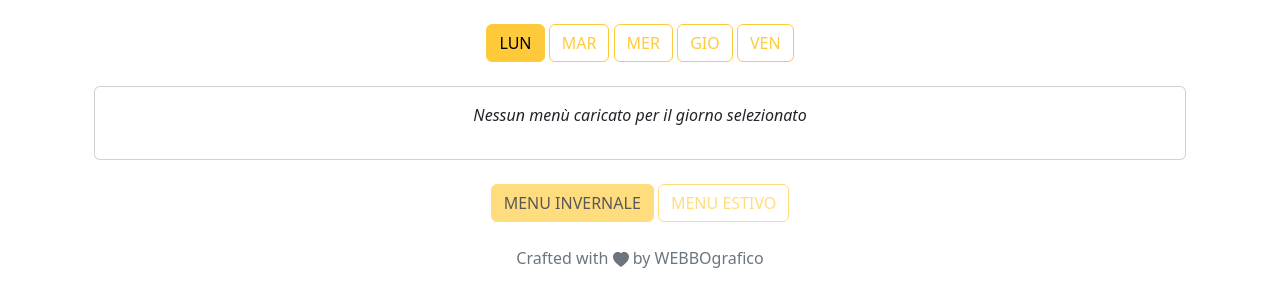
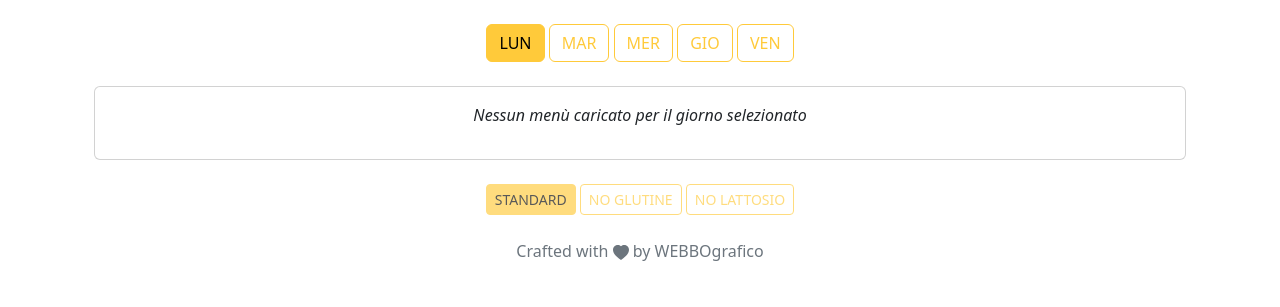
Before and after one commit to applewebbo/school_menu, a Django app: page / in a window 1280 px wide. Shown: the part 61-368 px from the top of the page. Run offline with Django 4.2, Linux system fonts and the light colour scheme; data that the repository does not hold is empty; some libraries are stand-ins or nearby versions.

Commit message:
modified footer menu

```diff
--- a/core/urls.py
+++ b/core/urls.py
@@ -1,18 +1,3 @@
-"""core URL Configuration
-
-The `urlpatterns` list routes URLs to views. For more information please see:
-    https://docs.djangoproject.com/en/4.0/topics/http/urls/
-Examples:
-Function views
-    1. Add an import:  from my_app import views
-    2. Add a URL to urlpatterns:  path('', views.home, name='home')
-Class-based views
-    1. Add an import:  from other_app.views import Home
-    2. Add a URL to urlpatterns:  path('', Home.as_view(), name='home')
-Including another URLconf
-    1. Import the include() function: from django.urls import include, path
-    2. Add a URL to urlpatterns:  path('blog/', include('blog.urls'))
-"""
 from django.conf import settings
 from django.conf.urls.static import static
 from django.contrib import admin
--- a/templates/index.html
+++ b/templates/index.html
@@ -10,8 +10,9 @@
     {% include 'partials/_menu.html' %}
 
     <div class="container-fluid text-center my-3" id="season">
-        <a href="#" class="btn btn-secondary disabled" aria-disabled="true">MENU INVERNALE</a>
-        <a href="#" class="btn btn-outline-secondary disabled" aria-disabled="true">MENU ESTIVO</a>
+        <a href="#" class="btn btn-secondary disabled btn-sm" aria-disabled="true">STANDARD</a>
+        <a href="#" class="btn btn-outline-secondary disabled btn-sm" aria-disabled="true">NO GLUTINE</a>
+        <a href="#" class="btn btn-outline-secondary disabled btn-sm" aria-disabled="true">NO LATTOSIO</a>
     </div>
     <footer class="text-center mt-4 text-muted">
         <p>Crafted with <svg xmlns="http://www.w3.org/2000/svg" width="16" height="16" fill="currentColor"
```
